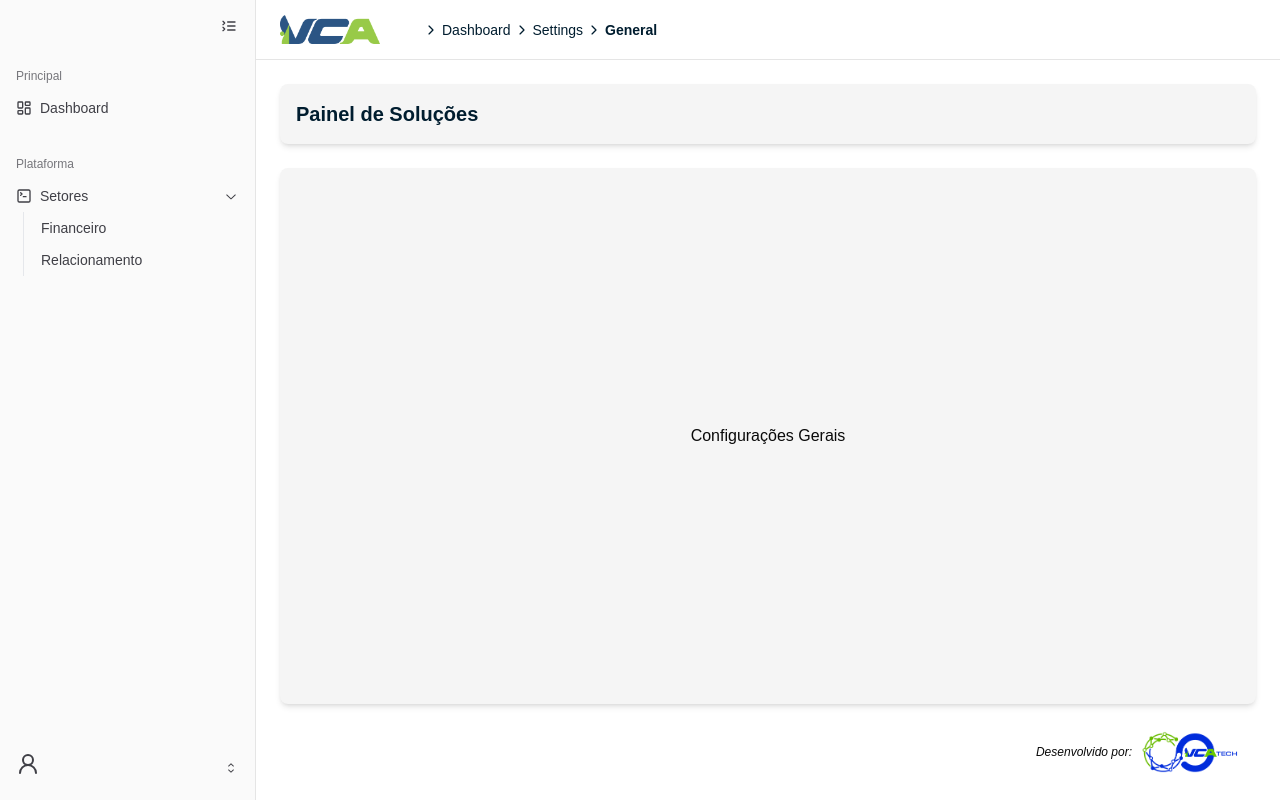
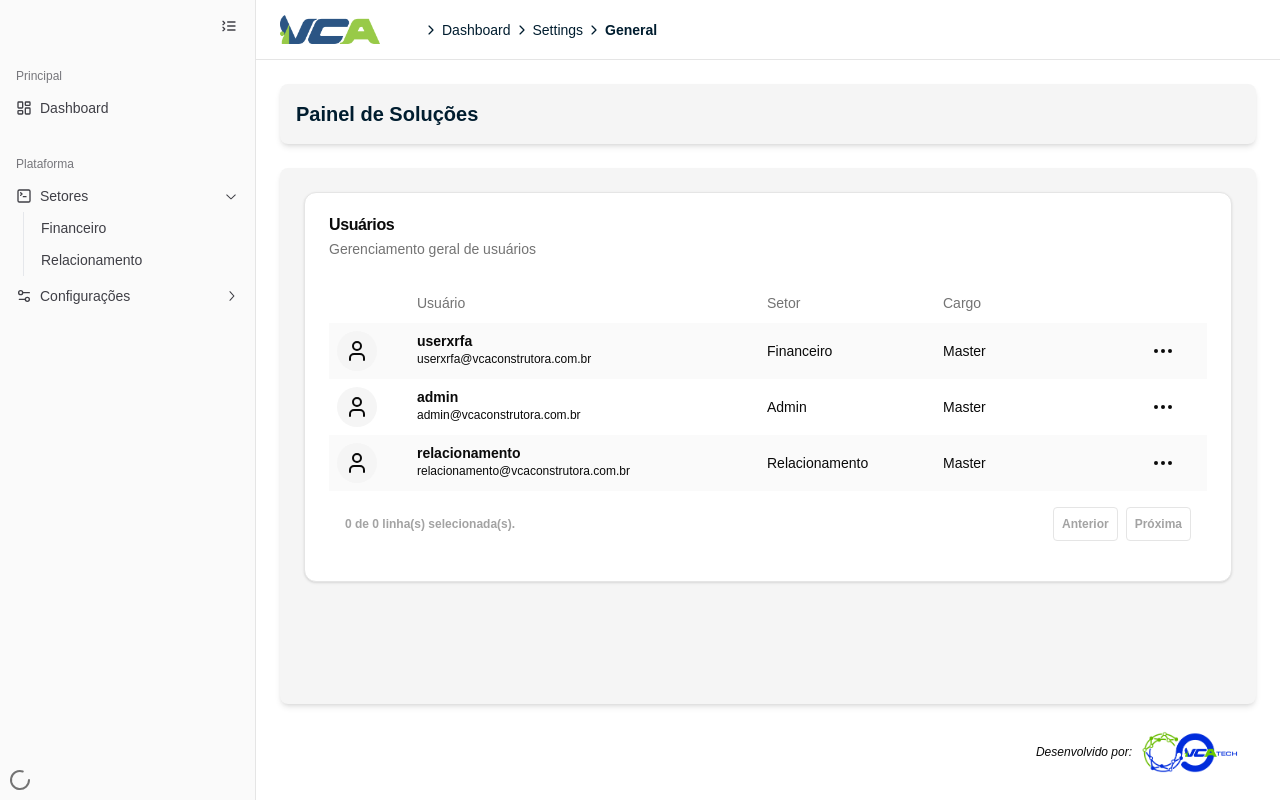
Before and after one commit to ti-vca-construtora/vca-tech, a Next.js app: page /dashboard/settings/general in a window 1280 px wide. Built offline with nearby package versions, Linux system fonts and the light colour scheme.

Commit message:
feat: adiciona download de codigo copia e cola pix

```diff
--- a/src/app/dashboard/_components/sidebar.tsx
+++ b/src/app/dashboard/_components/sidebar.tsx
@@ -1,6 +1,11 @@
 'use client'
 import * as React from 'react'
-import { LayoutDashboard, Loader2, SquareTerminal } from 'lucide-react'
+import {
+  LayoutDashboard,
+  Loader2,
+  Settings2,
+  SquareTerminal,
+} from 'lucide-react'
 import { NavMain } from '@/components/nav-main'
 import { NavUser } from '@/components/nav-user'
 import {
@@ -11,8 +16,8 @@ import {
   SidebarRail,
   SidebarTrigger,
 } from '@/components/ui/sidebar'
-import Cookies from 'js-cookie'
 import { NavProjects } from '@/components/nav-projects'
+import { useUser } from '@/hooks/use-user'
 
 const data = {
   navMain: [
@@ -32,21 +37,21 @@ const data = {
         },
       ],
     },
-    // {
-    //   title: 'Configurações',
-    //   url: '/dashboard/settings',
-    //   icon: Settings2,
-    //   items: [
-    //     {
-    //       title: 'Geral',
-    //       url: '/dashboard/settings/general',
-    //     },
-    //     {
-    //       title: 'Conta',
-    //       url: '/dashboard/settings/account',
-    //     },
-    //   ],
-    // },
+    {
+      title: 'Configurações',
+      url: '/dashboard/settings',
+      icon: Settings2,
+      items: [
+        {
+          title: 'Geral',
+          url: '/dashboard/settings/general',
+        },
+        {
+          title: 'Conta',
+          url: '/dashboard/settings/account',
+        },
+      ],
+    },
   ],
   projects: [
     {
@@ -60,46 +65,7 @@ const data = {
 export function DashboardSidebar({
   ...props
 }: React.ComponentProps<typeof Sidebar>) {
-  const [user, setUser] = React.useState({
-    name: '',
-    email: '',
-  })
-
-  function logout(): void {
-    Cookies.remove('vca-tech-authorize')
-
-    window.location.href = '/login'
-  }
-
-  function getUserFromCookie(): string | null {
-    const payload = Cookies.get('vca-tech-authorize')
-
-    if (!payload) {
-      console.log('Cookie não encontrado.')
-      return null
-    }
-
-    try {
-      const { user } = JSON.parse(payload)
-      if (user) {
-        return user
-      } else {
-        console.log('Usuário não encontrado no payload do cookie.')
-        return null
-      }
-    } catch (error) {
-      console.error('Erro ao analisar o payload do cookie:', error)
-      return null
-    }
-  }
-
-  React.useEffect(() => {
-    const user = getUserFromCookie()
-
-    if (user) {
-      setUser({ name: user, email: 'email@vcaconstrutora.com.br' })
-    }
-  }, [])
+  const { user, logout } = useUser()
 
   return (
     <Sidebar collapsible="icon" {...props}>
@@ -112,7 +78,10 @@ export function DashboardSidebar({
       </SidebarContent>
       <SidebarFooter>
         {user ? (
-          <NavUser logout={logout} user={user} />
+          <NavUser
+            logout={logout}
+            user={{ name: user.user, email: user.email }}
+          />
         ) : (
           <Loader2 className="animation-spin duration-1000 text-neutral-500" />
         )}
--- a/src/app/dashboard/_components/user-info.tsx
+++ b/src/app/dashboard/_components/user-info.tsx
@@ -1,6 +1,4 @@
 'use client'
-
-import Cookies from 'js-cookie'
 
 import { Button } from '@/components/ui/button'
 import {
@@ -12,37 +10,10 @@ import {
   DropdownMenuTrigger,
 } from '@/components/ui/dropdown-menu'
 import { CircleUser } from 'lucide-react'
+import { useUser } from '@/hooks/use-user'
 
 export function UserInfo() {
-  function logout(): void {
-    Cookies.remove('vca-tech-authorize')
-
-    window.location.href = '/login'
-  }
-
-  function getUserFromCookie(): string | null {
-    const payload = Cookies.get('vca-tech-authorize')
-
-    if (!payload) {
-      console.log('Cookie não encontrado.')
-      return null
-    }
-
-    try {
-      const { user } = JSON.parse(payload)
-      if (user) {
-        return user
-      } else {
-        console.log('Usuário não encontrado no payload do cookie.')
-        return null
-      }
-    } catch (error) {
-      console.error('Erro ao analisar o payload do cookie:', error)
-      return null
-    }
-  }
-
-  const user = getUserFromCookie()
+  const { logout, user } = useUser()
 
   return (
     <DropdownMenu>
@@ -55,7 +26,7 @@ export function UserInfo() {
         </DropdownMenuTrigger>
         <div className="flex flex-col justify-center">
           <DropdownMenuLabel className="text-xs h-fit p-0">
-            {user}
+            {user && user.user}
           </DropdownMenuLabel>
           {/* <DropdownMenuLabel className="text-xs font-normal h-fit p-0">
             email@vcaconstrutora.com.br
--- a/src/app/dashboard/gerador-pix/_components/import-file.tsx
+++ b/src/app/dashboard/gerador-pix/_components/import-file.tsx
@@ -9,7 +9,7 @@ import { BsFiletypeXlsx } from 'react-icons/bs'
 import { Loader2 } from 'lucide-react'
 import JSZip from 'jszip'
 import { toPng } from 'html-to-image'
-import { generatePix } from '@/util'
+import { exportJsonToExcel, generatePix } from '@/util'
 import { ZodError, ZodIssue } from 'zod'
 import { formSchema } from '../schema/pix-schema'
 import { toast } from 'sonner'
@@ -165,7 +165,7 @@ export function ImportFile() {
 
       const container = document.createElement('div')
       container.style.backgroundColor = 'white'
-      container.style.padding = '20px'
+      container.style.padding = '0px'
       container.style.display = 'flex'
       container.style.flexDirection = 'column'
       container.style.alignItems = 'center'
@@ -223,6 +223,11 @@ export function ImportFile() {
       link.download = `pix-data-${Date.now()}.zip`
       link.click()
     })
+
+    exportJsonToExcel(
+      pixDataArray.map((pix) => ({ payload: pix.payload })),
+      'copia-e-cola',
+    )
   }
 
   return (
--- a/src/app/dashboard/settings/general/page.tsx
+++ b/src/app/dashboard/settings/general/page.tsx
@@ -1,3 +1,84 @@
+import {
+  Card,
+  CardContent,
+  CardDescription,
+  CardHeader,
+  CardTitle,
+} from '@/components/ui/card'
+import {
+  Table,
+  TableBody,
+  TableCell,
+  TableHead,
+  TableHeader,
+  TableRow,
+} from '@/components/ui/table'
+import { usuarios } from '@/data/usuarios'
+import classNames from 'classnames'
+import { MoreHorizontal, User } from 'lucide-react'
+
 export default function Page() {
-  return <div>Configurações Gerais</div>
+  return (
+    <section className="flex flex-col items-start gap-6 w-full h-full p-6">
+      <Card className="w-full">
+        <CardHeader>
+          <CardTitle>Usuários</CardTitle>
+          <CardDescription>Gerenciamento geral de usuários</CardDescription>
+        </CardHeader>
+        <CardContent>
+          <Table className="p-2 rounded bg-white">
+            <TableHeader>
+              <TableRow>
+                <TableHead className="w-20"></TableHead>
+                <TableHead className="w-[350px]">Usuário</TableHead>
+                <TableHead className="w-44">Setor</TableHead>
+                <TableHead className="flex-grow">Cargo</TableHead>
+                <TableHead className="w-16 text-center"></TableHead>
+              </TableRow>
+            </TableHeader>
+            <TableBody>
+              {usuarios.map((usuario, index) => (
+                <TableRow
+                  key={index}
+                  className={classNames(index % 2 === 0 && 'bg-neutral-50')}
+                >
+                  <TableCell>
+                    <div className="rounded-full size-10 bg-neutral-100 flex items-center justify-center">
+                      <User />
+                    </div>
+                  </TableCell>
+                  <TableCell className="flex flex-col w-fit">
+                    <span className="font-semibold">{usuario.user}</span>
+                    <span className="text-xs">{usuario.email}</span>
+                  </TableCell>
+                  <TableCell className="text-start">
+                    <span className="text-sm">{usuario.setor}</span>
+                  </TableCell>
+                  <TableCell className="text-start">
+                    <span className="text-sm">{usuario.cargo}</span>
+                  </TableCell>
+                  <TableCell className="">
+                    <MoreHorizontal />
+                  </TableCell>
+                </TableRow>
+              ))}
+            </TableBody>
+          </Table>
+          <div className="w-full p-4 text-xs flex items-center justify-between">
+            <span className="text-neutral-400 font-semibold">
+              0 de 0 linha(s) selecionada(s).
+            </span>
+            <div className="flex gap-2 items-center justify-center">
+              <button className="rounded p-2 border font-semibold text-neutral-400">
+                Anterior
+              </button>
+              <button className="rounded p-2 border font-semibold text-neutral-400">
+                Próxima
+              </button>
+            </div>
+          </div>
+        </CardContent>
+      </Card>
+    </section>
+  )
 }
--- a/src/app/login/_components/login-form.tsx
+++ b/src/app/login/_components/login-form.tsx
@@ -3,11 +3,8 @@
 import * as z from 'zod'
 import { useForm } from 'react-hook-form'
 import { zodResolver } from '@hookform/resolvers/zod'
-import { useRouter } from 'next/navigation'
 
 import Link from 'next/link'
-
-import Cookies from 'js-cookie'
 
 import { Button } from '@/components/ui/button'
 import {
@@ -20,12 +17,12 @@ import {
 } from '@/components/ui/card'
 import { Input } from '@/components/ui/input'
 import { Label } from '@/components/ui/label'
-import { usuarios } from '@/data/usuarios'
 import LogoVca from '../../../../public/assets/logo-vca.png'
 import LogoVcaTech from '../../../../public/assets/logo-vca-tech.png'
 import Image from 'next/image'
 
 import ReCAPTCHA from 'react-google-recaptcha'
+import { useUser } from '@/hooks/use-user'
 
 const NEXT_PUBLIC_GOOGLE_SITE_KEY =
   process.env.NEXT_PUBLIC_GOOGLE_SITE_KEY || ''
@@ -40,11 +37,6 @@ const formSchema = z.object({
 
 type FormType = z.infer<typeof formSchema>
 
-type UserPayload = {
-  user: string
-  token: string
-}
-
 export function LoginForm() {
   const {
     register,
@@ -55,21 +47,12 @@ export function LoginForm() {
   } = useForm<FormType>({
     resolver: zodResolver(formSchema),
   })
-  const router = useRouter()
-
-  const salvaAutorizacao = ({ user, token }: UserPayload): void => {
-    Cookies.set('vca-tech-authorize', JSON.stringify({ user, token }), {
-      expires: 7,
-    })
-  }
+  const { login } = useUser()
 
   const handleLogin = (data: FormType) => {
-    const user = usuarios.find((user) => user.user === data.user)
+    const isLogged = login({ username: data.user, password: data.senha })
 
-    if (user && user.senha === data.senha) {
-      salvaAutorizacao({ user: user.user, token: user.token })
-      router.push('/dashboard')
-
+    if (isLogged) {
       return
     }
 
--- a/src/components/ui/table.tsx
+++ b/src/components/ui/table.tsx
@@ -20,7 +20,7 @@ const TableHeader = React.forwardRef<
   HTMLTableSectionElement,
   React.HTMLAttributes<HTMLTableSectionElement>
 >(({ className, ...props }, ref) => (
-  <thead ref={ref} className={cn('[&_tr]:border-b', className)} {...props} />
+  <thead ref={ref} className={cn('', className)} {...props} />
 ))
 TableHeader.displayName = 'TableHeader'
 
@@ -58,7 +58,7 @@ const TableRow = React.forwardRef<
   <tr
     ref={ref}
     className={cn(
-      'border-b transition-colors hover:bg-muted/50 data-[state=selected]:bg-muted',
+      'transition-colors hover:bg-muted/50 data-[state=selected]:bg-muted',
       className,
     )}
     {...props}
@@ -88,7 +88,7 @@ const TableCell = React.forwardRef<
   <td
     ref={ref}
     className={cn(
-      'p-2 align-middle [&:has([role=checkbox])]:pr-0 [&>[role=checkbox]]:translate-y-[2px]',
+      'p-2 [&:has([role=checkbox])]:pr-0 [&>[role=checkbox]]:translate-y-[2px]',
       className,
     )}
     {...props}
--- a/src/data/usuarios.ts
+++ b/src/data/usuarios.ts
@@ -1,5 +1,8 @@
-type Usuario = {
+export type Usuario = {
   user: string
+  email: string
+  setor: string
+  cargo: string
   senha: string
   token: string
 }
@@ -10,17 +13,26 @@ export const usuarios: Usuario[] = [
     senha: 'KLOp0hjDWW',
     token:
       'eyJhbGciOiJIUzI1NiJ9.eyJ1c2VyIjoidXNlcnhyZmEiLCJzZW5oYSI6IktMT3AwaGpEV1cifQ.jseUmUVdkVIrvZcwooktr7A9-O2DU82VixXA12Y68oE',
+    email: 'userxrfa@vcaconstrutora.com.br',
+    setor: 'Financeiro',
+    cargo: 'Master',
   },
   {
     user: 'admin',
     senha: 'ADMIN123',
     token:
       'eyJhbGciOiJIUzI1NiJ9.eyJ1c2VyIjoiYWRtaW4iLCJzZW5oYSI6IkFETUlOMTIzIn0.VUmuwycoYshwar4ilKQShhJeQKPHsD3Q5wuFt1nHt1o',
+    email: 'admin@vcaconstrutora.com.br',
+    setor: 'Admin',
+    cargo: 'Master',
   },
   {
     user: 'relacionamento',
     senha: 'Vca@2025',
     token:
       'eyJhbGciOiJIUzI1NiIsInR5cCI6IkpXVCJ9.eyJ1c2VyIjoicmVsYWNpb25hbWVudG8iLCJwYXNzd29yZCI6IlZjYUAyMDI1In0.RBdF9QWVsiBRYZJhX4AYFRsvV1xvzNKm6PC2gUXmgKw',
+    email: 'relacionamento@vcaconstrutora.com.br',
+    setor: 'Relacionamento',
+    cargo: 'Master',
   },
 ]
--- /dev/null
+++ b/src/hooks/use-user.tsx
@@ -0,0 +1,88 @@
+'use client'
+
+import { Usuario, usuarios } from '@/data/usuarios'
+import Cookies from 'js-cookie'
+import { useRouter } from 'next/navigation'
+
+type UserPayload = {
+  user: string
+  token: string
+}
+
+type UseUser = {
+  user: Usuario
+  logout: () => void
+  login: ({
+    username,
+    password,
+  }: {
+    username: string
+    password: string
+  }) => boolean
+}
+
+export function useUser(): UseUser {
+  const router = useRouter()
+
+  const login = ({
+    username,
+    password,
+  }: {
+    username: string
+    password: string
+  }) => {
+    const userFound = usuarios.find((user) => user.user === username)
+
+    if (userFound && userFound.senha === password) {
+      saveAuthCookie({ user: userFound.user, token: userFound.token })
+      router.push('/dashboard')
+
+      return true
+    }
+
+    return false
+  }
+
+  function saveAuthCookie({ user, token }: UserPayload): void {
+    Cookies.set('vca-tech-authorize', JSON.stringify({ user, token }), {
+      expires: 7,
+    })
+  }
+
+  function getUserFromCookie(): string | null {
+    const payload = Cookies.get('vca-tech-authorize')
+
+    if (!payload) {
+      console.log('Cookie não encontrado.')
+      return null
+    }
+
+    try {
+      const { user } = JSON.parse(payload)
+
+      const userFound = usuarios.find((usuario) => usuario.user === user)
+
+      if (userFound) {
+        return userFound
+      } else {
+        console.log('Usuário não encontrado no payload do cookie.')
+        return null
+      }
+    } catch (error) {
+      console.error('Erro ao analisar o payload do cookie:', error)
+      return null
+    }
+  }
+
+  function logout(): void {
+    Cookies.remove('vca-tech-authorize')
+
+    window.location.href = '/login'
+  }
+
+  return {
+    user: getUserFromCookie(),
+    logout,
+    login,
+  }
+}
--- a/src/util/index.ts
+++ b/src/util/index.ts
@@ -1,9 +1,6 @@
 /* eslint-disable @typescript-eslint/no-explicit-any */
 import { contratos } from '@/data/contratos'
-import { CalculoPorParcela } from '../app/dashboard/calculadora-juros/_components/visualizacao-calculo'
 import * as xlsx from 'xlsx'
-import { Cliente } from '../app/dashboard/calculadora-juros/_components/form'
-import { Contrato } from '../app/dashboard/calculadora-juros/_components/contratos-tabela'
 import { QrCodePix } from 'qrcode-pix'
 
 export const formatarData = (dataISO: string) => {
@@ -102,43 +99,14 @@ export const calcularVPA = (TJM: number, MD: number, VPO: number) => {
 }
 
 // Não está sendo utilizada
-export const exportJsonToExcel = (
-  json: CalculoPorParcela[],
-  infoAdicional: Cliente & Contrato,
-) => {
-  const infoString = Object.entries(infoAdicional)
-    .map(([key, value]) => `${key}:${value}`)
-    .join('; ')
-
-  const taxaTotal =
-    contratos.find((contrato) => contrato.cliente === infoAdicional.name)
-      ?.taxaTotal || null
-
-  const formattedArray = [
-    { info: infoString },
-    ...json.map((item) => {
-      return {
-        valorAnterior: formatarValor(item.valorAnterior),
-        valorPresente: formatarValor(item.valorPresente),
-        dataAPagar: formatarData(item.dataAPagar),
-        dataVencimento: formatarData(item.dataVencimento),
-        taxa: taxaTotal || 'Sem taxa.',
-      }
-    }),
-  ]
-
+export const exportJsonToExcel = (json: any[], fileName: string) => {
   const workbook = xlsx.utils.book_new()
 
-  const worksheet = xlsx.utils.json_to_sheet(formattedArray, {
-    skipHeader: true,
-  })
+  const worksheet = xlsx.utils.json_to_sheet(json)
 
   xlsx.utils.book_append_sheet(workbook, worksheet, 'Sheet1')
 
-  xlsx.writeFile(
-    workbook,
-    `${infoAdicional.name}-${infoAdicional.contractNumber}.xlsx`,
-  )
+  xlsx.writeFile(workbook, `${fileName}.xlsx`)
 }
 
 export const importExcelToJson = (filePath: string): any[] => {
```
